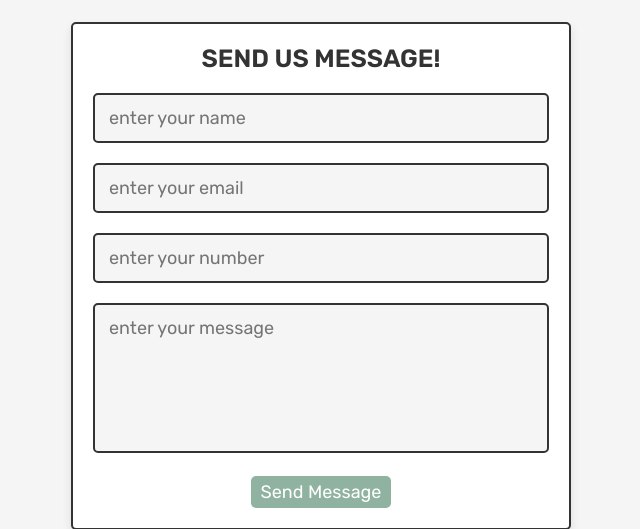
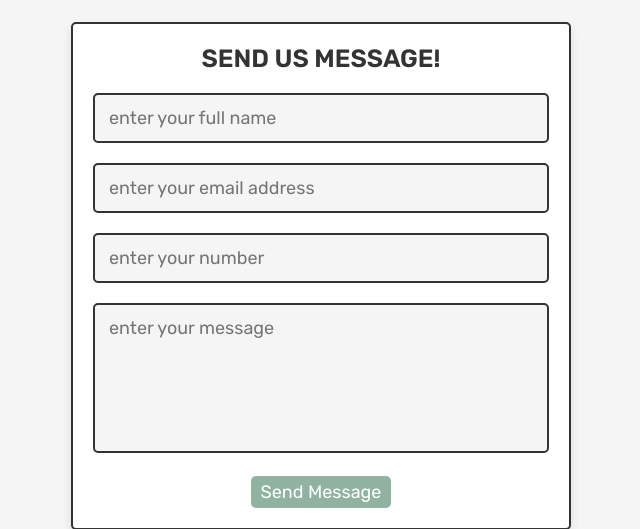
Before and after one commit to Shreyaa1199/gardeners, a PHP site: page /gardeningstorewebsite/contact.php in a window 1280 px wide. Shown: the part 282-811 px from the top of the page, without its empty margins (319-959 px from the left). Run offline with PHP 8.4, Linux system fonts and the light colour scheme; a user stored in the database is signed in; data comes from the database, SQL or seed files in the repository.

Commit message:
modified: contact.php

```diff
--- a/contact.php
+++ b/contact.php
@@ -22,11 +22,11 @@ if(isset($_POST['send'])){
     if(mysqli_num_rows($select_message) > 0){
         $message[] = 'message sent already!';
     }
-    // updated
+
     if (!preg_match('/^9\d{9}$/', $number)) {
         $message[] = 'Please enter a valid 10-digit number starting with 9.';
     }
-    // till here
+
 
     else{
         mysqli_query($conn, "INSERT INTO `message`(user_id, name, email, number, message) VALUES('$user_id', '$name', '$email', '$number', '$msg')") or die('query failed');
@@ -67,8 +67,8 @@ if(isset($_POST['send'])){
 
         <form action="" method="POST">
             <h3>send us message!</h3>
-            <input type="text" name="name" placeholder="enter your name" class="box" required>
-            <input type="email" name="email" placeholder="enter your email" class="box" required>
+            <input type="text" name="name" placeholder="enter your full name" class="box" required>
+            <input type="email" name="email" placeholder="enter your email address" class="box" required>
             <input type="number" name="number" placeholder="enter your number" class="box" required>
             <textarea name="message" class="box" placeholder="enter your message" required cols="30"
                 rows="10"></textarea>
```
